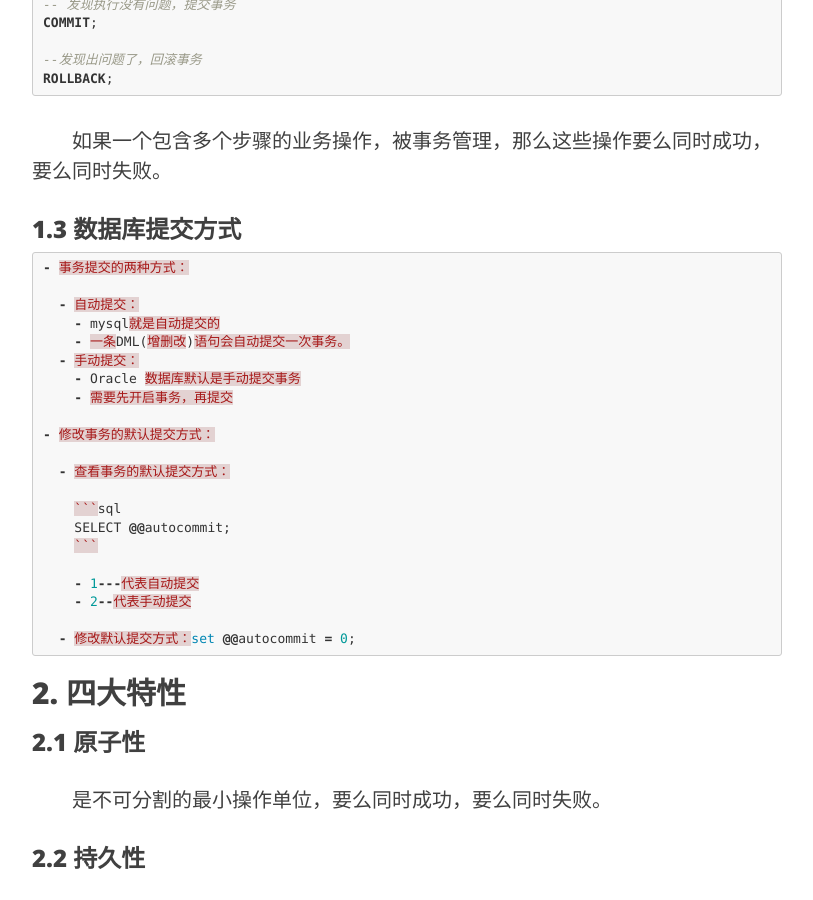
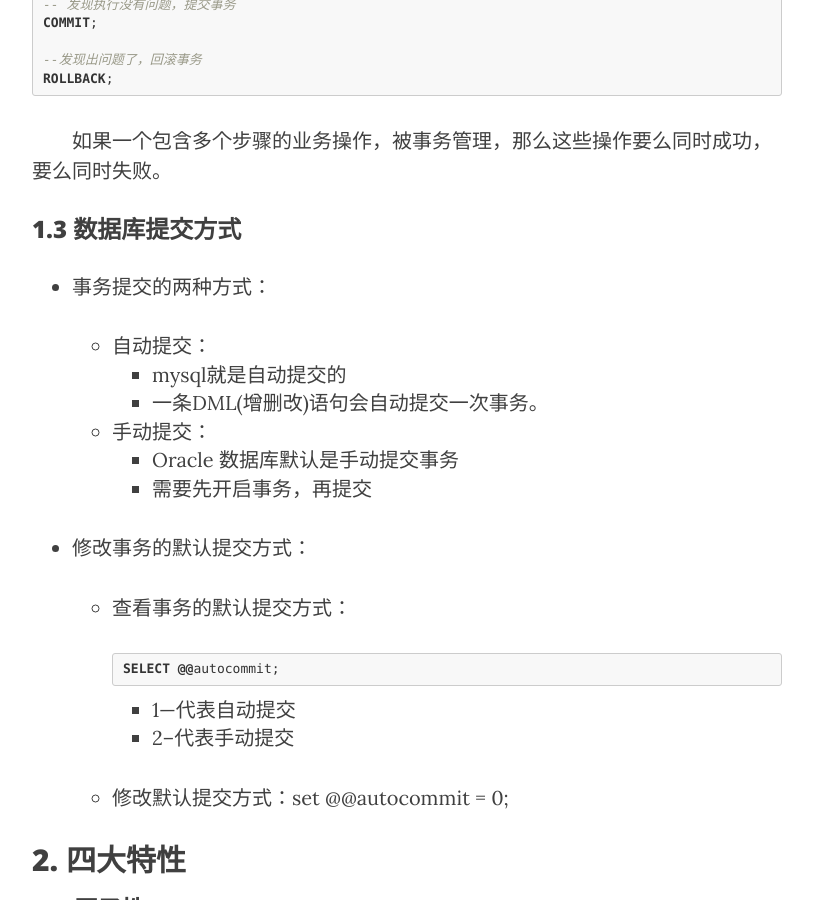
Before and after one commit to qianmengliang/qianmengliang.github.io, a Jekyll site: the page built from _posts/2016-06-04-数据库事务.md, in a window 1280 px wide and 900 px high, scrolled down 1045 px. Shown: the whole window, without its empty margins (233-1046 px from the left). Built offline with Jekyll 4.4.1, drawn with Linux system fonts in a browser that asks for light colours; nearby versions of some CDN libraries; comment, search, counter and statistics services are not loaded.

Commit message:
Update 2016-06-04-数据库事务.md

```diff
--- a/_posts/2016-06-04-数据库事务.md
+++ b/_posts/2016-06-04-数据库事务.md
@@ -57,7 +57,6 @@ ROLLBACK;
 
 ### 1.3 数据库提交方式
 
-{% highlight matlab %}
 
 - 事务提交的两种方式：
 
@@ -81,7 +80,6 @@ ROLLBACK;
 
   - 修改默认提交方式：set @@autocommit = 0;
 
-{% endhighlight %}
 
 ## 2. 四大特性
 
```
